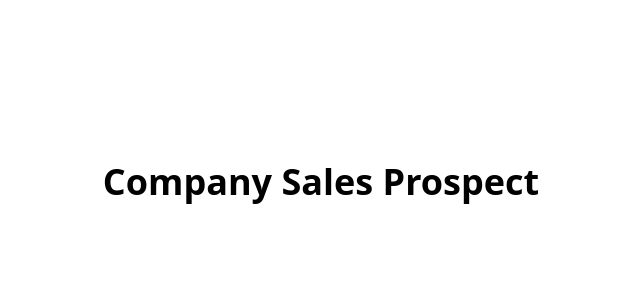
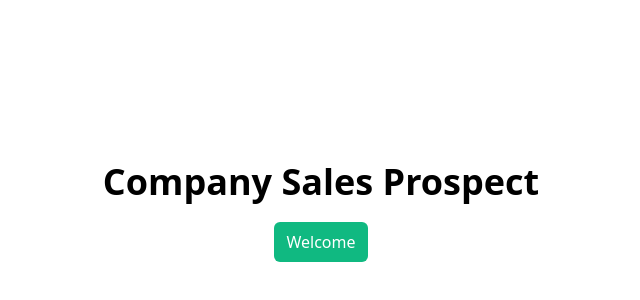
Before and after one commit to zurichat/zc_plugin_company_sales_prospect, a React (Create React App) app in the folder frontend/epictetus/: page / in a window 1280 px wide. Shown: the part 38-338 px from the top of the page, without its empty margins (319-959 px from the left). Built offline with nearby package versions, Linux system fonts and the light colour scheme.

Commit message:
welcome button

```diff
--- a/frontend/epictetus/src/App.css
+++ b/frontend/epictetus/src/App.css
@@ -1,5 +1,6 @@
 .app{
   display: flex;
+  flex-direction: column;
   justify-content: center;
   align-items: center;
   text-align: center;
--- a/frontend/epictetus/src/components/Home.js
+++ b/frontend/epictetus/src/components/Home.js
@@ -5,6 +5,11 @@ export default function Home() {
     return (
         <div className="app">
             <h1 className="text-4xl font-bold">Company Sales Prospect</h1>
+            <button
+                onClick={()=>alert("Welcome to Company Sales Prospect, Tailwind successfully configured.")}
+                className="mt-5 py-2 px-3 rounded-md text-white bg-green-500">
+                Welcome
+            </button>
         </div>
     )
 }
```
Also changed, not shown: 22 other files (tests, documents, lock files or other folders).
